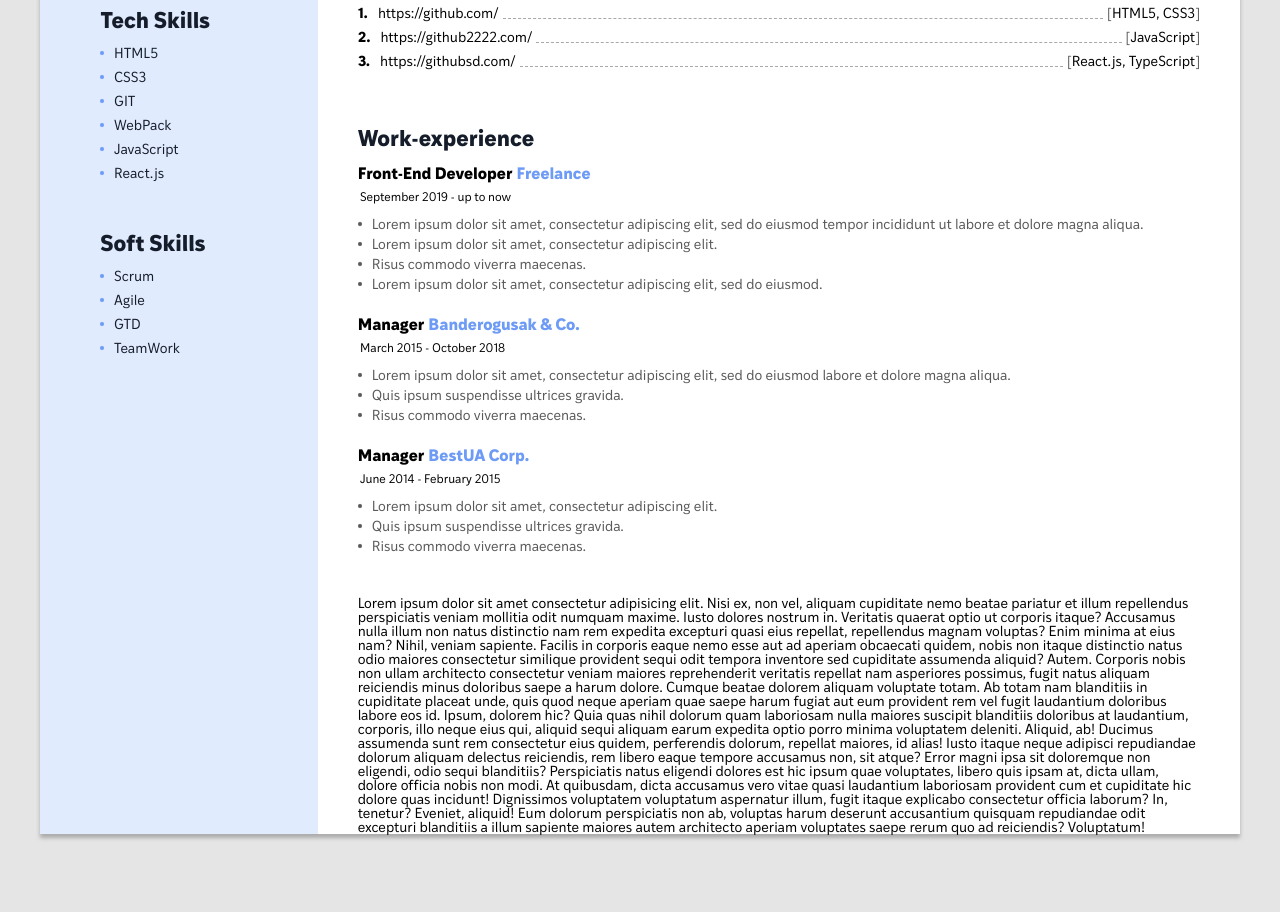
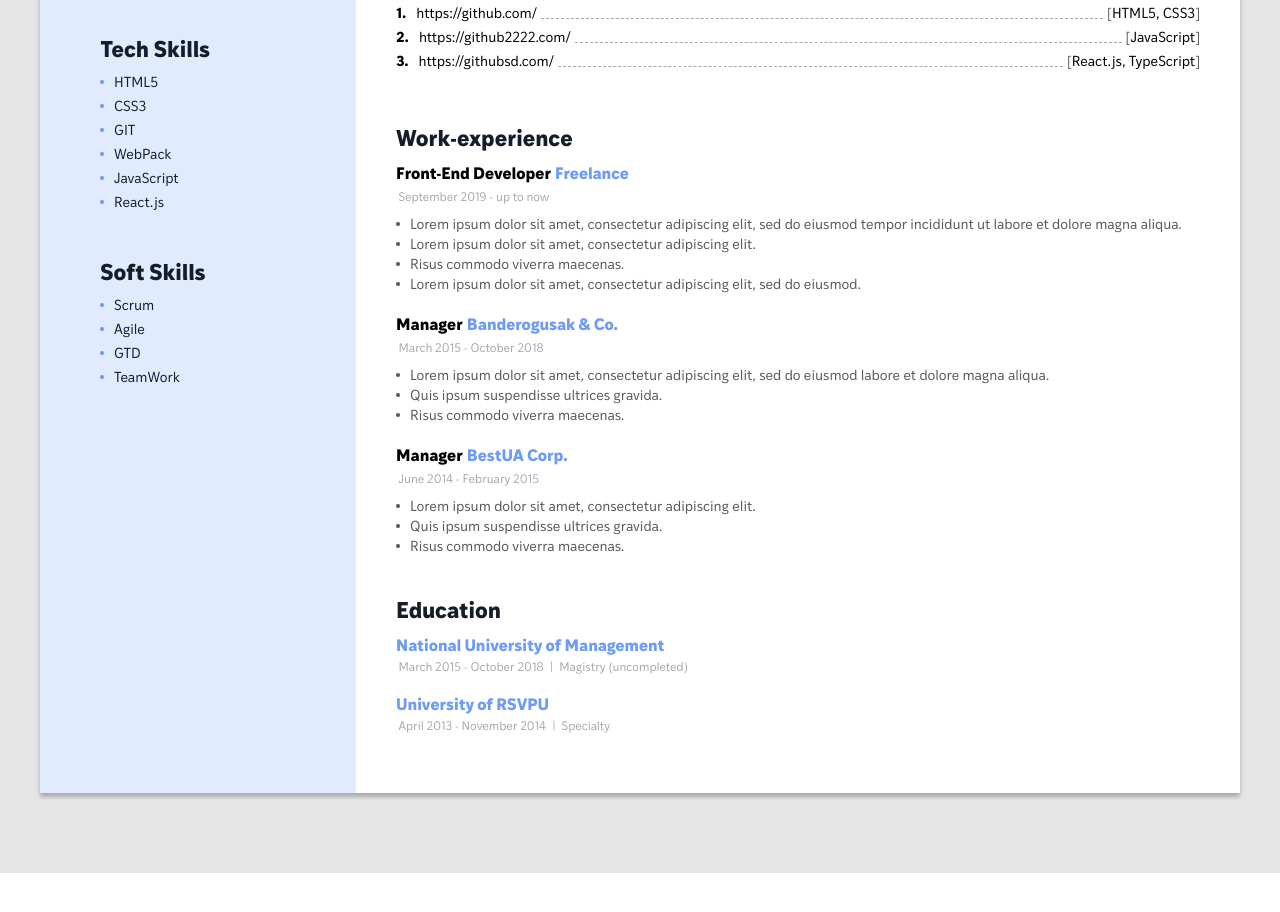
Before and after one commit to mspolermo/cv-frontend, a React (Create React App) app: page / in a window 1280 px wide. Shown: the part 400-1312 px from the top of the page. After the commit the page ends 1273 px from the top, so only its background shows below. Built offline with nearby package versions, Linux system fonts and the light colour scheme.

Commit message:
EducationBlock completed

```diff
--- /dev/null
+++ b/src/components/EducationBlock/EducationBlock.module.scss
@@ -0,0 +1,42 @@
+@import '/src/styles/variables.scss';
+
+.educationBlock {
+    padding-bottom: 40px;
+    &__heading{
+        margin-bottom: 12px;
+    }
+    &__block {
+        margin-bottom: 20px;
+    }
+    &__title{
+        font-weight: 700;
+        font-size: 16px;
+        line-height: 20px;
+        color: $headingColor-additional;
+        cursor: default;
+    }
+    &__info{
+        cursor: default;
+    }
+    &__description{
+        margin-top: 4px;
+        padding-left: 0.2em;
+        display: flex;
+
+        font-weight: 400;
+        font-size: 12px;
+        line-height: 15px;
+
+        color: $textColor-additional;
+        cursor: default;
+    }
+    &__date{
+
+    }
+    &__rank {
+        &::before {
+            content: '|';
+            padding: 0 0.5em;
+        }
+    }
+}
--- /dev/null
+++ b/src/components/EducationBlock/EducationBlock.tsx
@@ -0,0 +1,36 @@
+import React, {FC} from "react";
+import classes from "./EducationBlock.module.scss"
+import about from '../../static/about.json'
+
+interface EducationBlockProps {
+    type: 'short' | 'full';
+}
+const EducationBlock:FC<EducationBlockProps> = ({type}) => {
+    return (
+        <div className={classes.educationBlock}>
+
+            <h2 className={"heading-l2 " + classes.educationBlock__heading}>Education</h2>
+
+            { about.education.map( educate =>
+
+                <div key={educate.start + educate.finish} className={classes.educationBlock__block}>
+
+                    <h4 className={classes.educationBlock__title}>{educate.title}</h4>
+
+                    {(type == 'full') && <p className={"text " + classes.educationBlock__info}>
+                        {educate.info}
+                    </p>}
+
+                    <div className={classes.educationBlock__description}>
+                        <p className={classes.educationBlock__date}>{educate.start + " - " + educate.finish }</p>
+                        <p className={classes.educationBlock__rank} >{educate.rank}</p>
+                    </div>
+
+                </div>
+
+            )}
+        </div>
+    )
+}
+
+export default EducationBlock;
--- a/src/components/WorkExperienceBlock/WorkExperienceBlock.module.scss
+++ b/src/components/WorkExperienceBlock/WorkExperienceBlock.module.scss
@@ -2,6 +2,9 @@
 
 .workExpirience {
     margin-bottom: 40px;
+    &__mainHead {
+        margin-bottom: 12px;
+    }
     &__block {
         margin-bottom: 20px;
     }
@@ -23,7 +26,7 @@
         }
         &_additional{
             padding-left: 4px;
-            color: $hoverColor-additional;
+            color: $headingColor-additional;
         }
     }
     &__date {
--- a/src/components/WorkExperienceBlock/WorkExperienceBlock.tsx
+++ b/src/components/WorkExperienceBlock/WorkExperienceBlock.tsx
@@ -10,6 +10,8 @@ interface WorkExperienceBlockProps {
 const WorkExperienceBlock:FC<WorkExperienceBlockProps> = ({type}) => {
     return (
         <div className={classes.workExpirience}>
+
+            <h2 className={"heading-l2 " + classes.workExpirience__mainHead}>Work-experience</h2>
 
             {about.works.map(work =>
 
--- a/src/pages/MainPage/MainPage.module.scss
+++ b/src/pages/MainPage/MainPage.module.scss
@@ -6,7 +6,4 @@
         line-height: 20px;
         cursor: default;
     }
-    &__heading{
-        margin-bottom: 12px;
-    }
 }
--- a/src/pages/MainPage/MainPage.tsx
+++ b/src/pages/MainPage/MainPage.tsx
@@ -3,26 +3,15 @@ import classes from "./MainPage.module.scss"
 import about from '../../static/about.json'
 import ProjectsBlock from "../../components/ProjectsBlock/ProjectsBlock";
 import WorkExperienceBlock from "../../components/WorkExperienceBlock/WorkExperienceBlock";
+import EducationBlock from "../../components/EducationBlock/EducationBlock";
 
 const MainPage:FC = () => {
     return (
         <div className={"container-internal " + classes.mainPage}>
             <p className={"text " + classes.mainPage__summary}>{about.summary}</p>
             <ProjectsBlock type="short"/>
-            <h2 className={"heading-l2 " + classes.mainPage__heading}>Work-experience</h2>
             <WorkExperienceBlock type="short"/>
-            <div className="">
-                Lorem ipsum dolor sit amet consectetur adipisicing elit. Nisi ex, non vel, aliquam cupiditate nemo beatae pariatur et illum repellendus perspiciatis veniam mollitia odit numquam maxime. Iusto dolores nostrum in.
-                Veritatis quaerat optio ut corporis itaque? Accusamus nulla illum non natus distinctio nam rem expedita excepturi quasi eius repellat, repellendus magnam voluptas? Enim minima at eius nam? Nihil, veniam sapiente.
-                Facilis in corporis eaque nemo esse aut ad aperiam obcaecati quidem, nobis non itaque distinctio natus odio maiores consectetur similique provident sequi odit tempora inventore sed cupiditate assumenda aliquid? Autem.
-                Corporis nobis non ullam architecto consectetur veniam maiores reprehenderit veritatis repellat nam asperiores possimus, fugit natus aliquam reiciendis minus doloribus saepe a harum dolore. Cumque beatae dolorem aliquam voluptate totam.
-                Ab totam nam blanditiis in cupiditate placeat unde, quis quod neque aperiam quae saepe harum fugiat aut eum provident rem vel fugit laudantium doloribus labore eos id. Ipsum, dolorem hic?
-                Quia quas nihil dolorum quam laboriosam nulla maiores suscipit blanditiis doloribus at laudantium, corporis, illo neque eius qui, aliquid sequi aliquam earum expedita optio porro minima voluptatem deleniti. Aliquid, ab!
-                Ducimus assumenda sunt rem consectetur eius quidem, perferendis dolorum, repellat maiores, id alias! Iusto itaque neque adipisci repudiandae dolorum aliquam delectus reiciendis, rem libero eaque tempore accusamus non, sit atque?
-                Error magni ipsa sit doloremque non eligendi, odio sequi blanditiis? Perspiciatis natus eligendi dolores est hic ipsum quae voluptates, libero quis ipsam at, dicta ullam, dolore officia nobis non modi.
-                At quibusdam, dicta accusamus vero vitae quasi laudantium laboriosam provident cum et cupiditate hic dolore quas incidunt! Dignissimos voluptatem voluptatum aspernatur illum, fugit itaque explicabo consectetur officia laborum? In, tenetur?
-                Eveniet, aliquid! Eum dolorum perspiciatis non ab, voluptas harum deserunt accusantium quisquam repudiandae odit excepturi blanditiis a illum sapiente maiores autem architecto aperiam voluptates saepe rerum quo ad reiciendis? Voluptatum!
-            </div>
+            <EducationBlock type="short"/>
         </div>
     )
 }
--- a/src/static/about.json
+++ b/src/static/about.json
@@ -109,5 +109,21 @@
                 "Lorem ipsum dolor sit amet, consectetur adipiscing elit, sed do eiusmod. "
             ]
         }
+    ],
+    "education" : [
+        {
+            "title": "National University of Management",
+            "info": "Management of description",
+            "start": "March 2015",
+            "finish": "October 2018",
+            "rank": "Magistry (uncompleted)"
+        },
+        {
+            "title": "University of RSVPU",
+            "info": "Management of description",
+            "start": "April 2013",
+            "finish": "November 2014",
+            "rank": "Specialty"
+        }
     ]
 }
--- a/src/styles/variables.scss
+++ b/src/styles/variables.scss
@@ -3,10 +3,12 @@ $backgroundColor-main: #fff;
 $backgroundColor-aside: #E0EBFE;
 
 $headingColor: #000000;
+$headingColor-aside: #161D2A;
+$headingColor-additional: #6D9BF5;
+
 $textColor: #595959;
-$headingColor-aside: #161D2A;
 $textColor-aside: #161D2A;
-$textColor-additional: "#A8A8A8";
+$textColor-additional: #A8A8A8;
 
 $iconColor-aside: #161D2A;
 $circleColor-aside: #6D9BF5;
```
